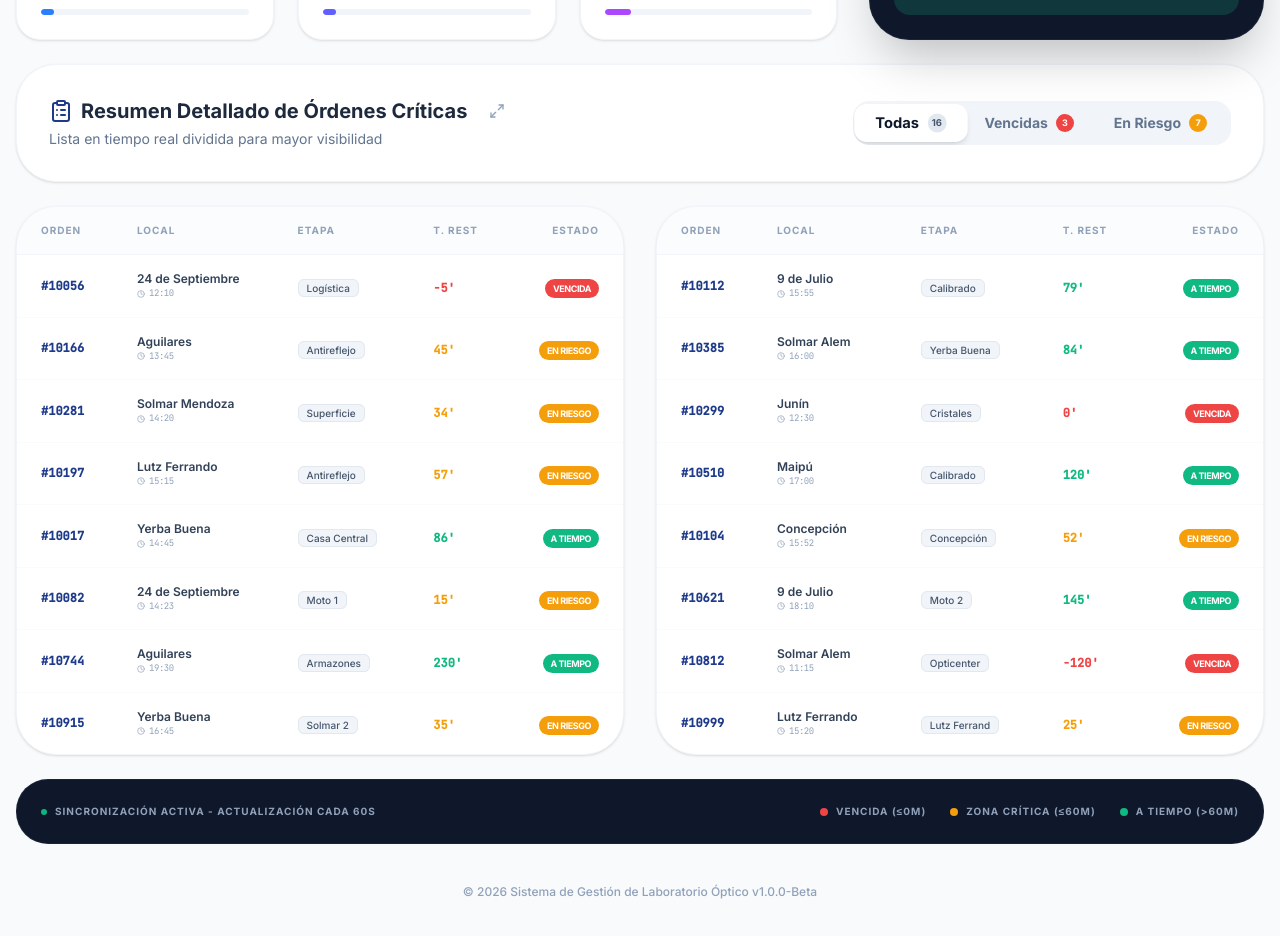
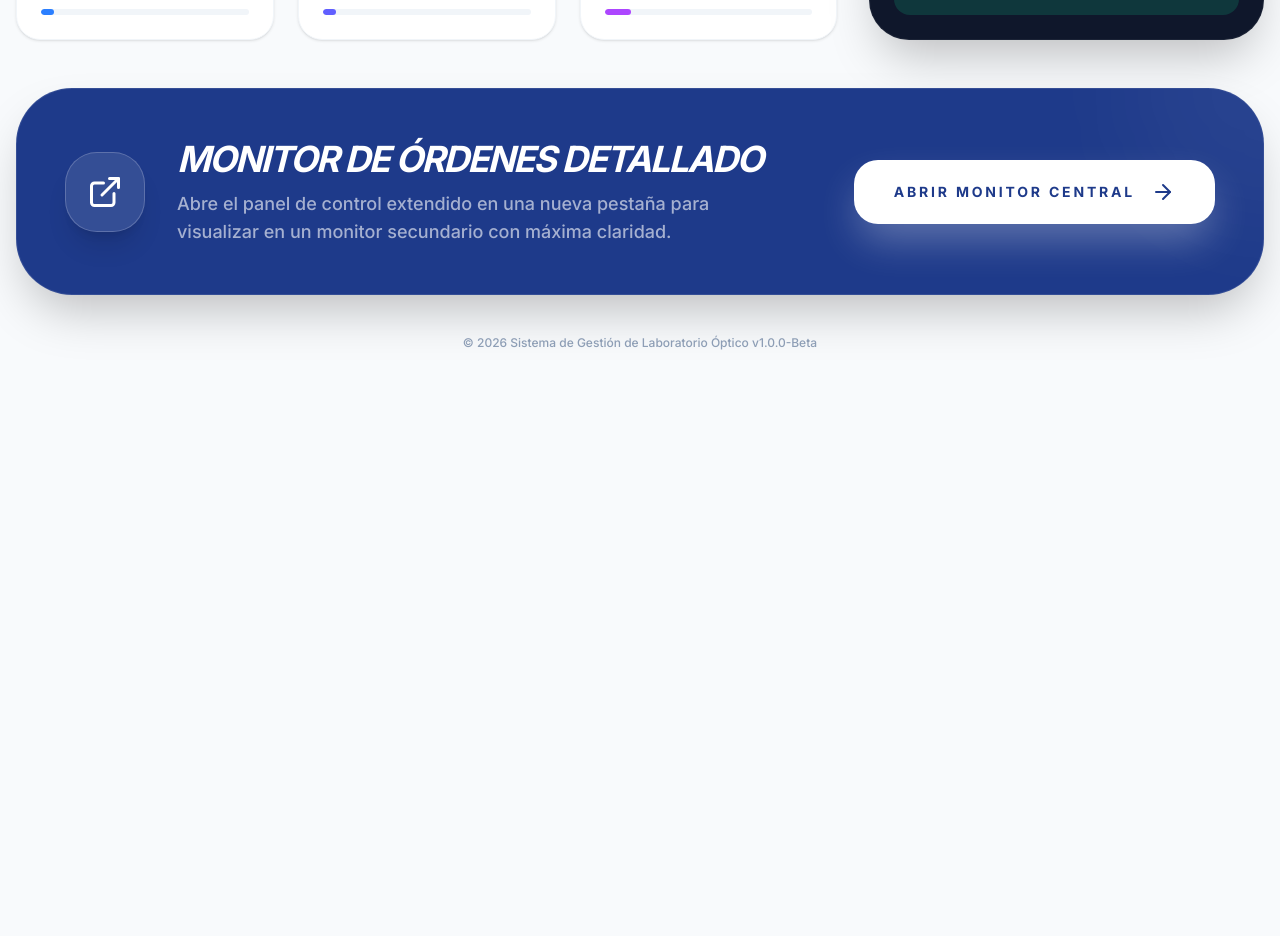
Before and after one commit to Matoma1607/gestion-optica, a React (Vite) app: page / in a window 1280 px wide. Shown: the part 980-1916 px from the top of the page. After the commit the page ends 1419 px from the top, so only its background shows below. Built offline with nearby package versions, Linux system fonts and the light colour scheme.

Commit message:
se finalizó los cambios para separar el sistema en dos vistas complementarias, optimizando la visualización tanto en la pantalla de gestión diaria como en el monitor de control.

```diff
--- a/src/App.tsx
+++ b/src/App.tsx
@@ -9,7 +9,6 @@ import {
   CheckCircle2,
   TrendingUp,
   Filter,
-  ArrowRight,
   ClipboardList,
   Eye,
   Activity,
@@ -18,6 +17,8 @@ import {
   History,
   X,
   Maximize2,
+  ExternalLink,
+  ArrowRight,
   LucideIcon
 } from 'lucide-react';
 import { motion, AnimatePresence } from 'motion/react';
@@ -306,6 +307,166 @@ const FullSummaryModal: React.FC<{
   );
 };
 
+const MonitorView: React.FC<{
+  orders: Order[];
+  getStatusColor: (status: Status) => string;
+}> = ({ orders, getStatusColor }) => {
+  const [filter, setFilter] = useState<'Todas' | 'Vencidas' | 'En Riesgo'>('Todas');
+  const [selectedStage, setSelectedStage] = useState<Stage | null>(null);
+
+  const filteredOrders = useMemo(() => {
+    return orders.filter(o => {
+      const matchesFilter = filter === 'Todas' || o.status === filter;
+      const matchesStage = !selectedStage || o.stage === selectedStage;
+      return matchesFilter && matchesStage;
+    });
+  }, [orders, filter, selectedStage]);
+
+  const filterCounts = useMemo(() => ({
+    Todas: orders.length,
+    Vencidas: orders.filter(o => o.status === 'Vencida').length,
+    'En Riesgo': orders.filter(o => o.status === 'En Riesgo').length,
+  }), [orders]);
+
+  return (
+    <div className="min-h-screen bg-slate-900 flex flex-col font-sans">
+      {/* Header del Monitor */}
+      <header className="p-6 md:p-8 border-b border-white/10 flex justify-between items-center bg-slate-900/50 backdrop-blur-xl sticky top-0 z-50">
+        <div className="flex items-center gap-6">
+          <div className="h-14 w-14 rounded-[1.5rem] bg-brand-blue flex items-center justify-center text-white shadow-2xl shadow-brand-blue/40 border border-white/20">
+            <ClipboardList size={32} />
+          </div>
+          <div>
+            <h1 className="text-3xl md:text-4xl font-black text-white tracking-tight uppercase italic leading-none">Monitor Central de Órdenes</h1>
+            <div className="flex items-center gap-3 mt-2">
+              <div className="flex items-center gap-1.5 bg-brand-green/20 px-2 py-0.5 rounded-full border border-brand-green/30">
+                <div className="h-2 w-2 rounded-full bg-brand-green animate-pulse"></div>
+                <span className="text-brand-green text-[10px] font-black uppercase tracking-widest">SISTEMA ACTIVO</span>
+              </div>
+              <RealTimeClock />
+            </div>
+          </div>
+        </div>
+
+        <div className="flex bg-white/5 p-1 rounded-2xl border border-white/10">
+          {(['Todas', 'Vencidas', 'En Riesgo'] as const).map((f) => (
+            <button
+              key={f}
+              onClick={() => setFilter(f)}
+              className={`px-8 py-3 rounded-xl text-sm font-black transition-all whitespace-nowrap flex items-center justify-center gap-3 ${
+                filter === f
+                  ? 'bg-white text-brand-blue shadow-2xl scale-105'
+                  : 'text-white/40 hover:text-white hover:bg-white/5'
+              }`}
+            >
+              <span>{f}</span>
+              {filterCounts[f] > 0 && (
+                <span className={`flex items-center justify-center min-w-[22px] h-5.5 px-2 rounded-full text-xs font-black ${
+                  f === 'Vencidas' ? 'bg-brand-red text-white' :
+                  f === 'En Riesgo' ? 'bg-brand-orange text-white' :
+                  'bg-white/20 text-white'
+                }`}>
+                  {filterCounts[f]}
+                </span>
+              )}
+            </button>
+          ))}
+        </div>
+      </header>
+
+      {/* Tabla del Monitor */}
+      <main className="flex-1 p-8 md:p-12 overflow-auto">
+        <div className="max-w-[1600px] mx-auto">
+          <div className="bg-white rounded-[3.5rem] shadow-[0_35px_60px_-15px_rgba(0,0,0,0.3)] overflow-hidden border border-white/10">
+            <table className="w-full text-left border-collapse table-fixed lg:table-auto">
+              <thead>
+                <tr className="bg-slate-50">
+                  <th className="px-10 py-8 text-[13px] font-black text-slate-400 uppercase tracking-widest border-b border-slate-100 italic w-1/6">Orden</th>
+                  <th className="px-10 py-8 text-[13px] font-black text-slate-400 uppercase tracking-widest border-b border-slate-100 italic w-1/4">Sucursal / Local</th>
+                  <th className="px-10 py-8 text-[13px] font-black text-slate-400 uppercase tracking-widest border-b border-slate-100 italic w-1/4">Etapa Actual</th>
+                  <th className="px-10 py-8 text-[13px] font-black text-slate-400 uppercase tracking-widest border-b border-slate-100 italic text-center w-1/6">T. Restante</th>
+                  <th className="px-10 py-8 text-[13px] font-black text-slate-400 uppercase tracking-widest border-b border-slate-100 italic text-right w-1/6">Estado</th>
+                </tr>
+              </thead>
+              <tbody className="divide-y divide-slate-50">
+                <AnimatePresence>
+                  {filteredOrders.map((order, idx) => (
+                    <motion.tr
+                      key={order.id}
+                      initial={{ opacity: 0, x: -20 }}
+                      animate={{ opacity: 1, x: 0 }}
+                      transition={{ delay: idx * 0.05 }}
+                      className="hover:bg-slate-50/80 transition-colors group"
+                    >
+                      <td className="px-10 py-8">
+                        <span className="text-3xl font-black text-brand-blue tracking-tighter font-mono">#{order.id.replace('#', '')}</span>
+                      </td>
+                      <td className="px-10 py-8">
+                        <div className="flex flex-col">
+                          <span className="font-black text-slate-800 text-2xl tracking-tight">{order.location}</span>
+                          <span className="text-xs text-slate-400 font-bold flex items-center gap-2 mt-1 uppercase tracking-widest">
+                            <Clock size={14} className="text-brand-blue" /> Prometido a las {order.promisedTime}
+                          </span>
+                        </div>
+                      </td>
+                      <td className="px-10 py-8">
+                        <div className="flex items-center gap-3">
+                          <div className="h-2 w-2 rounded-full bg-brand-blue shadow-glow animate-pulse"></div>
+                          <span className="bg-brand-blue/5 text-brand-blue px-5 py-2 rounded-2xl text-xs font-black uppercase tracking-widest border border-brand-blue/10">
+                            {order.stage}
+                          </span>
+                        </div>
+                      </td>
+                      <td className="px-10 py-8 text-center">
+                        <span className={`text-4xl font-black ${
+                          order.remainingTime <= 0 ? 'text-brand-red animate-pulse' :
+                          order.remainingTime <= 60 ? 'text-brand-orange' : 'text-brand-green'
+                        }`}>
+                          {order.remainingTime} <span className="text-sm uppercase -ml-1">min</span>
+                        </span>
+                      </td>
+                      <td className="px-10 py-8 text-right">
+                        <span className={`text-xs font-black px-6 py-2.5 rounded-full uppercase tracking-[0.2em] shadow-lg inline-block transform group-hover:scale-105 transition-transform ${getStatusColor(order.status)}`}>
+                          {order.status}
+                        </span>
+                      </td>
+                    </motion.tr>
+                  ))}
+                </AnimatePresence>
+                {filteredOrders.length === 0 && (
+                  <tr>
+                    <td colSpan={5} className="py-40 text-center">
+                      <motion.div
+                        initial={{ opacity: 0, scale: 0.9 }}
+                        animate={{ opacity: 0.3, scale: 1 }}
+                        className="flex flex-col items-center gap-6"
+                      >
+                        <ClipboardList size={80} />
+                        <p className="text-2xl font-black uppercase tracking-[0.3em]">Sin órdenes pendientes</p>
+                      </motion.div>
+                    </td>
+                  </tr>
+                )}
+              </tbody>
+            </table>
+          </div>
+
+          {selectedStage && (
+            <div className="mt-12 flex justify-center">
+              <button
+                onClick={() => setSelectedStage(null)}
+                className="bg-brand-blue/10 text-brand-blue border border-brand-blue/20 px-10 py-5 rounded-3xl font-black uppercase tracking-widest text-sm hover:bg-brand-blue hover:text-white transition-all shadow-xl flex items-center gap-4 group"
+              >
+                Limpiar Filtro de Etapa: {selectedStage} <X size={20} className="group-hover:rotate-90 transition-transform" />
+              </button>
+            </div>
+          )}
+        </div>
+      </main>
+    </div>
+  );
+};
+
 // --- Sub-components ---
 
 const RealTimeClock: React.FC = () => {
@@ -485,6 +646,32 @@ export default function App() {
   const [selectedStage, setSelectedStage] = useState<Stage | null>(null);
   const [orders] = useState<Order[]>(INITIAL_ORDERS);
 
+  // Router logic
+  const [view, setView] = useState<'dashboard' | 'monitor'>('dashboard');
+
+  useEffect(() => {
+    const params = new URLSearchParams(window.location.search);
+    if (params.get('view') === 'monitor') {
+      setView('monitor');
+    }
+  }, []);
+
+  const handleOpenMonitor = () => {
+    window.open(window.location.pathname + '?view=monitor', '_blank');
+  };
+
+  const getStatusColor = (status: Status) => {
+    switch (status) {
+      case 'Vencida': return 'bg-brand-red text-white';
+      case 'En Riesgo': return 'bg-brand-orange text-white';
+      default: return 'bg-brand-green text-white';
+    }
+  };
+
+  if (view === 'monitor') {
+    return <MonitorView orders={orders} getStatusColor={getStatusColor} />;
+  }
+
   const filteredOrders = useMemo(() => {
     let result = orders;
     if (filter !== 'Todas') {
@@ -519,14 +706,6 @@ export default function App() {
     Vencidas: orders.filter(o => o.status === 'Vencida').length,
     'En Riesgo': orders.filter(o => o.status === 'En Riesgo').length,
   }), [orders]);
-
-  const getStatusColor = (status: Status) => {
-    switch (status) {
-      case 'Vencida': return 'bg-brand-red text-white';
-      case 'En Riesgo': return 'bg-brand-orange text-white';
-      case 'A tiempo': return 'bg-brand-green text-white';
-    }
-  };
 
   const getStageIcon = (stage: Stage) => {
     switch (stage) {
@@ -600,186 +779,31 @@ export default function App() {
           </div>
         </div>
 
-        {/* Bottom Section: Main Table Split in Two Panels */}
-        <section className="space-y-6">
-          <div className="bg-white rounded-[2.5rem] shadow-sm border border-slate-100 p-5 md:p-8 flex flex-col xl:flex-row justify-between items-start xl:items-center gap-6 overflow-hidden">
-            <div className="flex-1 min-w-0">
-              <h2 className="text-lg md:text-xl font-bold text-slate-800 flex items-center gap-2 flex-wrap">
-                <ClipboardList className="text-brand-blue shrink-0" />
-                <span className="truncate">Resumen Detallado de Órdenes Críticas</span>
-                <button
-                  onClick={() => setShowFullSummary(true)}
-                  className="ml-2 p-1.5 hover:bg-slate-100 rounded-lg text-slate-400 hover:text-brand-blue transition-colors"
-                  title="Ver en pantalla completa"
-                >
-                  <Maximize2 size={16} />
-                </button>
-              </h2>
-              <div className="flex flex-wrap items-center gap-2 mt-1">
-                <p className="text-slate-500 text-xs md:text-sm">Lista en tiempo real dividida para mayor visibilidad</p>
-                {selectedStage && (
-                  <motion.span
-                    initial={{ opacity: 0, scale: 0.8 }}
-                    animate={{ opacity: 1, scale: 1 }}
-                    className="bg-brand-blue/10 text-brand-blue px-2 py-0.5 rounded-md text-[9px] font-bold uppercase shrink-0"
-                  >
-                    Etapa: {selectedStage}
-                  </motion.span>
-                )}
+        {/* Bottom Section: Main Access to Monitor */}
+        <section className="mt-12">
+          <motion.button
+            whileHover={{ scale: 1.02 }}
+            whileTap={{ scale: 0.98 }}
+            onClick={handleOpenMonitor}
+            className="w-full bg-brand-blue p-8 md:p-12 rounded-[3.5rem] shadow-2xl flex flex-col md:flex-row items-center justify-between gap-8 group relative overflow-hidden text-white border border-white/10"
+          >
+            <div className="absolute top-0 right-0 w-64 h-64 bg-white/5 blur-3xl rounded-full -mr-32 -mt-32 transition-transform group-hover:scale-150 duration-700"></div>
+            <div className="relative z-10 flex items-center gap-8 min-w-0">
+              <div className="h-20 w-20 shrink-0 rounded-[2rem] bg-white/10 flex items-center justify-center text-white border border-white/20 group-hover:bg-brand-green group-hover:text-white transition-all duration-500 shadow-xl group-hover:shadow-brand-green/40">
+                <ExternalLink size={36} />
+              </div>
+              <div className="text-left min-w-0">
+                <h2 className="text-3xl md:text-4xl font-black italic tracking-tighter uppercase leading-tight">Monitor de Órdenes Detallado</h2>
+                <p className="text-white/60 text-lg font-medium mt-2 max-w-xl">Abre el panel de control extendido en una nueva pestaña para visualizar en un monitor secundario con máxima claridad.</p>
               </div>
             </div>
-
-            <div className="w-full xl:w-auto">
-              <div className="flex bg-slate-100 p-1 rounded-2xl overflow-x-auto scrollbar-hide max-w-full">
-                {(['Todas', 'Vencidas', 'En Riesgo'] as const).map((f: 'Todas' | 'Vencidas' | 'En Riesgo') => (
-                  <SmartTooltip
-                    key={f}
-                    text={
-                      f === 'Todas' ? 'Ver todo el listado' :
-                      f === 'Vencidas' ? 'Vencidas (≤0m)' :
-                      'En Riesgo (≤60m)'
-                    }
-                    className="flex-1 xl:flex-none"
-                  >
-                    <button
-                      onClick={() => setFilter(f)}
-                      className={`w-full px-4 md:px-5 py-2 rounded-xl text-xs md:text-sm font-bold transition-all whitespace-nowrap flex items-center justify-center gap-2 ${
-                        filter === f
-                          ? 'bg-white text-slate-900 shadow-md transform scale-105'
-                          : 'text-slate-500 hover:text-slate-700'
-                      }`}
-                    >
-                      <span>{f}</span>
-                      {filterCounts[f] > 0 && (
-                        <span className={`flex items-center justify-center min-w-[18px] h-4.5 px-1 rounded-full text-[9px] font-black ${
-                          f === 'Vencidas' ? 'bg-brand-red text-white' :
-                          f === 'En Riesgo' ? 'bg-brand-orange text-white' :
-                          'bg-slate-200 text-slate-600'
-                        }`}>
-                          {filterCounts[f]}
-                        </span>
-                      )}
-                    </button>
-                  </SmartTooltip>
-                ))}
+            <div className="relative z-10 shrink-0">
+              <div className="px-10 py-5 bg-white text-brand-blue rounded-3xl font-black uppercase tracking-[0.2em] text-sm shadow-[0_20px_40px_-5px_rgba(255,255,255,0.3)] group-hover:bg-brand-green group-hover:text-white transition-all flex items-center gap-4">
+                Abrir Monitor Central <ArrowRight size={24} />
               </div>
             </div>
-          </div>
-
-          <div className="grid grid-cols-1 xl:grid-cols-2 gap-8">
-            {[0, 1].map((panelIdx) => {
-              const panelOrders = filteredOrders.filter((_, i) => i % 2 === panelIdx);
-              return (
-                <div key={panelIdx} className="bg-white rounded-[2.5rem] shadow-sm border border-slate-100 overflow-hidden">
-                  <div className="overflow-x-auto scrollbar-hide">
-                    <table className="w-full text-left border-collapse min-w-[600px]">
-                      <thead>
-                        <tr className="bg-slate-50/50">
-                          <th className="px-6 py-4 text-[10px] font-bold text-slate-400 uppercase tracking-widest border-b border-slate-100 w-24">Orden</th>
-                          <th className="px-6 py-4 text-[10px] font-bold text-slate-400 uppercase tracking-widest border-b border-slate-100">Local</th>
-                          <th className="px-6 py-4 text-[10px] font-bold text-slate-400 uppercase tracking-widest border-b border-slate-100">Etapa</th>
-                          <th className="px-6 py-4 text-[10px] font-bold text-slate-400 uppercase tracking-widest border-b border-slate-100">T. Rest</th>
-                          <th className="px-6 py-4 text-[10px] font-bold text-slate-400 uppercase tracking-widest border-b border-slate-100 text-right">Estado</th>
-                        </tr>
-                      </thead>
-                      <AnimatePresence>
-                        <motion.tbody
-                          key={`${panelIdx}-${filter}-${selectedStage}`}
-                          className="divide-y divide-slate-50"
-                          initial={{ opacity: 0 }}
-                          animate={{ opacity: 1 }}
-                          exit={{ opacity: 0 }}
-                          transition={{ duration: 0.15 }}
-                        >
-                          {panelOrders.length > 0 ? (
-                            panelOrders.map((order: Order, idx: number) => (
-                              <motion.tr
-                                key={order.id}
-                                initial={{ opacity: 0, y: 5 }}
-                                animate={{ opacity: 1, y: 0 }}
-                                transition={{ delay: idx * 0.02 }}
-                                className="hover:bg-slate-50/80 transition-colors group"
-                              >
-                                <td className="px-6 py-4 font-mono text-xs font-bold text-brand-blue">{order.id}</td>
-                                <td className="px-6 py-4">
-                                  <div className="flex flex-col">
-                                    <span className="text-xs font-semibold text-slate-700 truncate max-w-[120px]">{order.location}</span>
-                                    <span className="text-[9px] text-slate-400 font-mono tracking-tighter flex items-center gap-1">
-                                      <Clock size={8} /> {order.promisedTime}
-                                    </span>
-                                  </div>
-                                </td>
-                                <td className="px-6 py-4">
-                                  <span className="text-[10px] font-medium px-2 py-0.5 bg-slate-100 rounded-md text-slate-600 border border-slate-200">
-                                    {order.stage}
-                                  </span>
-                                </td>
-                                <td className="px-6 py-4">
-                                  <span className={`text-xs font-mono font-bold ${
-                                    order.remainingTime <= 0 ? 'text-brand-red' :
-                                    order.remainingTime <= 60 ? 'text-brand-orange' : 'text-brand-green'
-                                  }`}>
-                                    {order.remainingTime}'
-                                  </span>
-                                </td>
-                                <td className="px-6 py-4 text-right">
-                                  <SmartTooltip text={
-                                    order.status === 'Vencida' ? 'Atención inmediata requerida' :
-                                    order.status === 'En Riesgo' ? 'Tolerancia de 1 hora. Entrando en zona crítica.' :
-                                    'Pedido dentro del rango normal'
-                                  }>
-                                    <span className={`text-[9px] font-black px-2 py-1 rounded-full uppercase tracking-tighter ${getStatusColor(order.status)}`}>
-                                      {order.status}
-                                    </span>
-                                  </SmartTooltip>
-                                </td>
-                              </motion.tr>
-                            ))
-                          ) : (
-                            panelIdx === 0 && panelOrders.length === 0 && filteredOrders.length === 0 && (
-                              <motion.tr
-                                key="empty"
-                                initial={{ opacity: 0 }}
-                                animate={{ opacity: 1 }}
-                                exit={{ opacity: 0 }}
-                              >
-                                <td colSpan={5} className="px-8 py-20 text-center text-slate-400">
-                                  No hay órdenes.
-                                </td>
-                              </motion.tr>
-                            )
-                          )}
-                        </motion.tbody>
-                      </AnimatePresence>
-                    </table>
-                  </div>
-                </div>
-              );
-            })}
-          </div>
-
-          <div className="p-6 bg-slate-900 rounded-[2rem] border border-white/5 flex flex-col md:flex-row items-center justify-between gap-4 text-[10px] text-slate-400 font-black uppercase tracking-widest">
-            <p className="flex items-center gap-2">
-              <span className="h-1.5 w-1.5 rounded-full bg-brand-green animate-pulse"></span>
-              SINCRONIZACIÓN ACTIVA - ACTUALIZACIÓN CADA 60S
-            </p>
-            <div className="flex flex-wrap items-center justify-center gap-6">
-              <div className="flex items-center gap-2">
-                <span className="h-2 w-2 rounded-full bg-brand-red"></span>
-                <span>Vencida (≤0m)</span>
-              </div>
-              <div className="flex items-center gap-2">
-                <span className="h-2 w-2 rounded-full bg-brand-orange"></span>
-                <span>Zona Crítica (≤60m)</span>
-              </div>
-              <div className="flex items-center gap-2">
-                <span className="h-2 w-2 rounded-full bg-brand-green"></span>
-                <span>A Tiempo (&gt;60m)</span>
-              </div>
-            </div>
-          </div>
+          </motion.button>
         </section>
-
       </main>
 
       {/* History Modal Overlay */}
```
